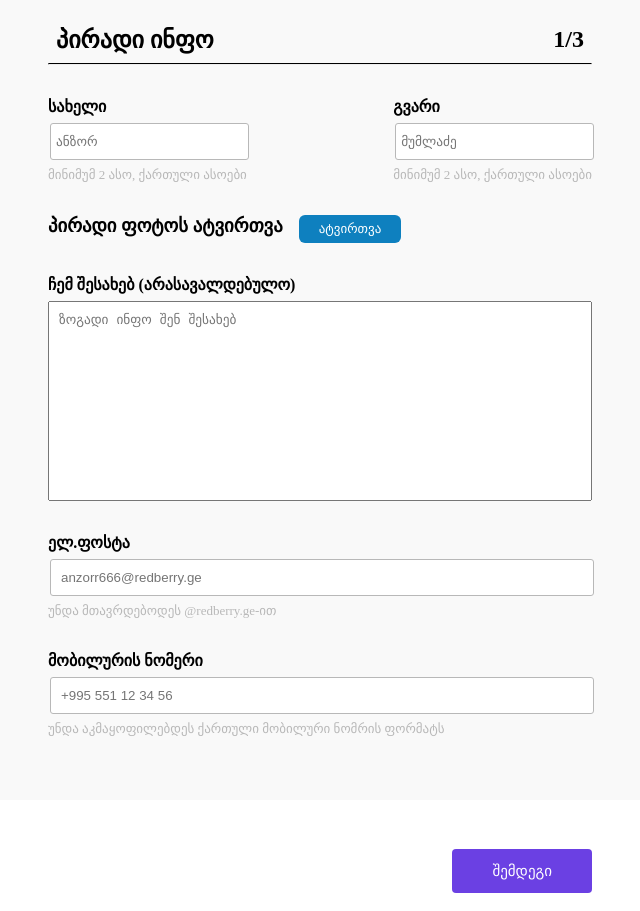
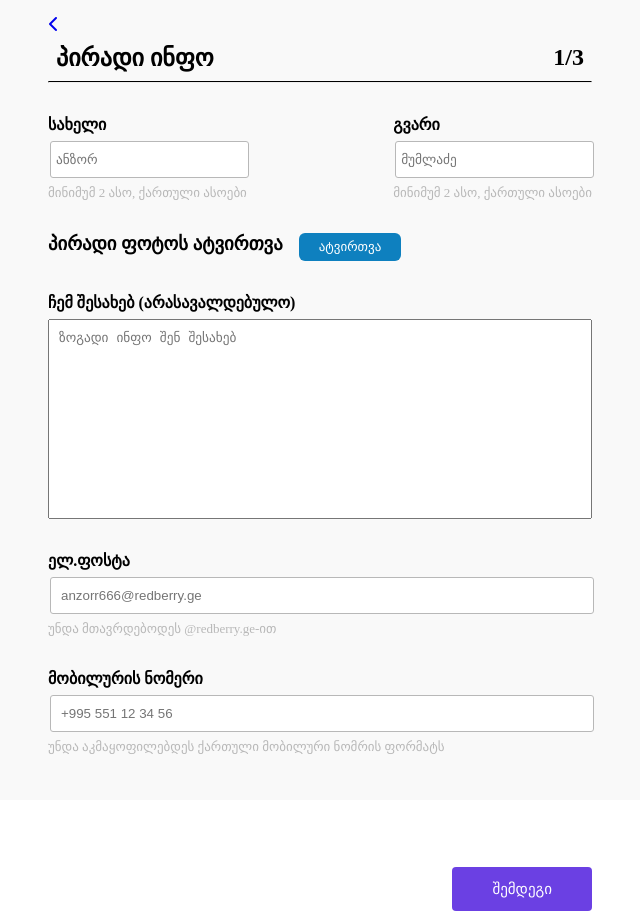
Before and after one commit to nikaKh12/resume-builder, a React (Create React App) app: page /private-info in a window 1280 px wide. Shown: the whole page, without its empty margins (32-672 px from the left). Built offline with nearby package versions, Linux system fonts and the light colour scheme.

Commit message:
Added go back button

```diff
--- a/src/components/PrivateInfoForm.jsx
+++ b/src/components/PrivateInfoForm.jsx
@@ -1,4 +1,5 @@
 import React, { useState, useContext } from "react";
+import { Link, redirect } from "react-router-dom";
 import { Context } from "../Context/Context";
 
 export default function PrivateInfoForm() {
@@ -16,6 +17,9 @@ export default function PrivateInfoForm() {
   } = useContext(Context);
   return (
     <div className="private-info-form">
+      <Link to="/">
+        <i class="fa-sharp fa-solid fa-chevron-left return"></i>
+      </Link>
       <div className="private-info-form-header">
         <h2>პირადი ინფო</h2>
         <h2>1/3</h2>
```
